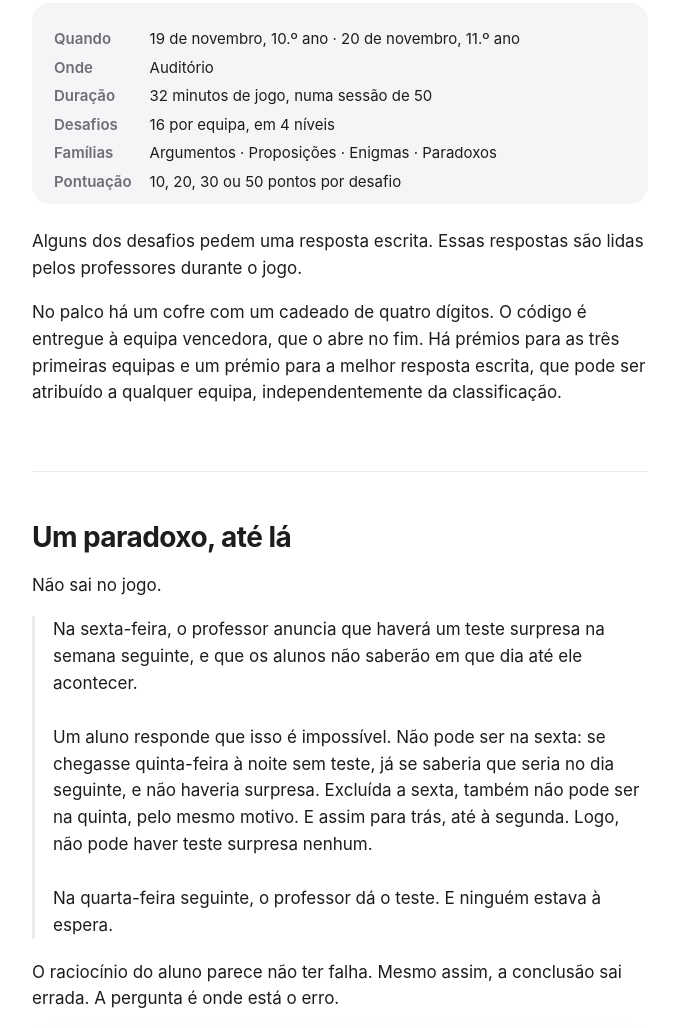
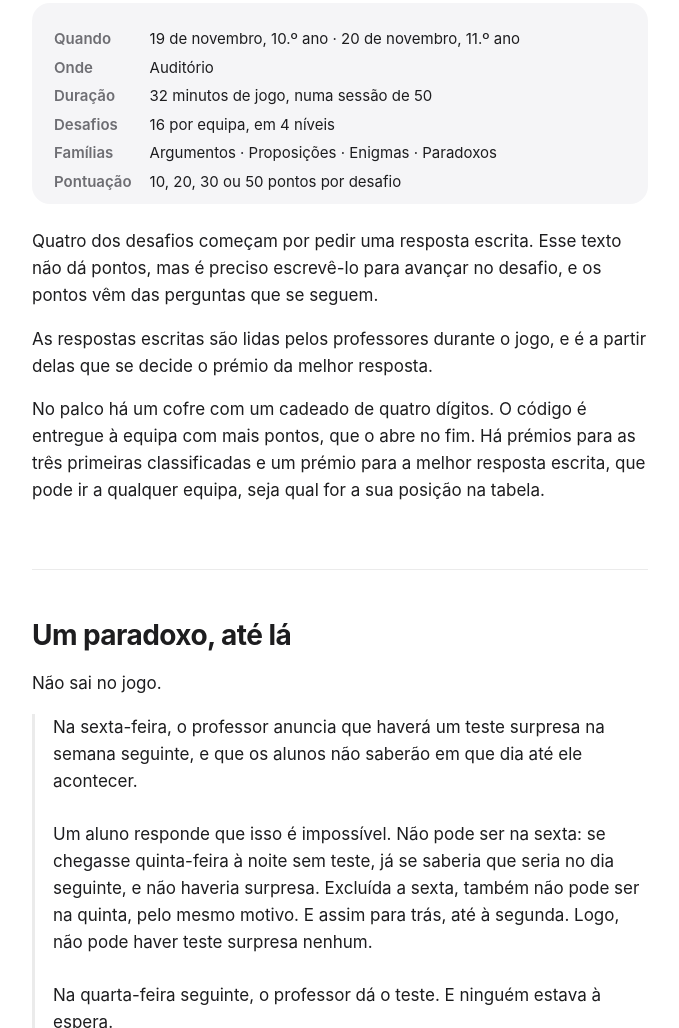
Before and after one commit to filosofia-cjd/filosofia-cjd.github.io, a plain HTML site: page sobre.html in a window 1280 px wide. Shown: the part 1294-2322 px from the top of the page, without its empty margins (300-979 px from the left). Drawn offline with Linux system fonts and the light colour scheme.

Commit message:
Clarifica que a resposta escrita nao da pontos

```diff
--- a/sobre.html
+++ b/sobre.html
@@ -86,8 +86,9 @@ footer{border-top:1px solid var(--sep);padding:5vh 0 0;color:var(--fg3);font-siz
       <dt>Pontuação</dt><dd>10, 20, 30 ou 50 pontos por desafio</dd>
     </dl>
   </div>
-  <p>Alguns dos desafios pedem uma resposta escrita. Essas respostas são lidas pelos professores durante o jogo.</p>
-  <p>No palco há um cofre com um cadeado de quatro dígitos. O código é entregue à equipa vencedora, que o abre no fim. Há prémios para as três primeiras equipas e um prémio para a melhor resposta escrita, que pode ser atribuído a qualquer equipa, independentemente da classificação.</p>
+  <p>Quatro dos desafios começam por pedir uma resposta escrita. Esse texto não dá pontos, mas é preciso escrevê-lo para avançar no desafio, e os pontos vêm das perguntas que se seguem.</p>
+  <p>As respostas escritas são lidas pelos professores durante o jogo, e é a partir delas que se decide o prémio da melhor resposta.</p>
+  <p>No palco há um cofre com um cadeado de quatro dígitos. O código é entregue à equipa com mais pontos, que o abre no fim. Há prémios para as três primeiras classificadas e um prémio para a melhor resposta escrita, que pode ir a qualquer equipa, seja qual for a sua posição na tabela.</p>
 </section>
 
 <section>
```
